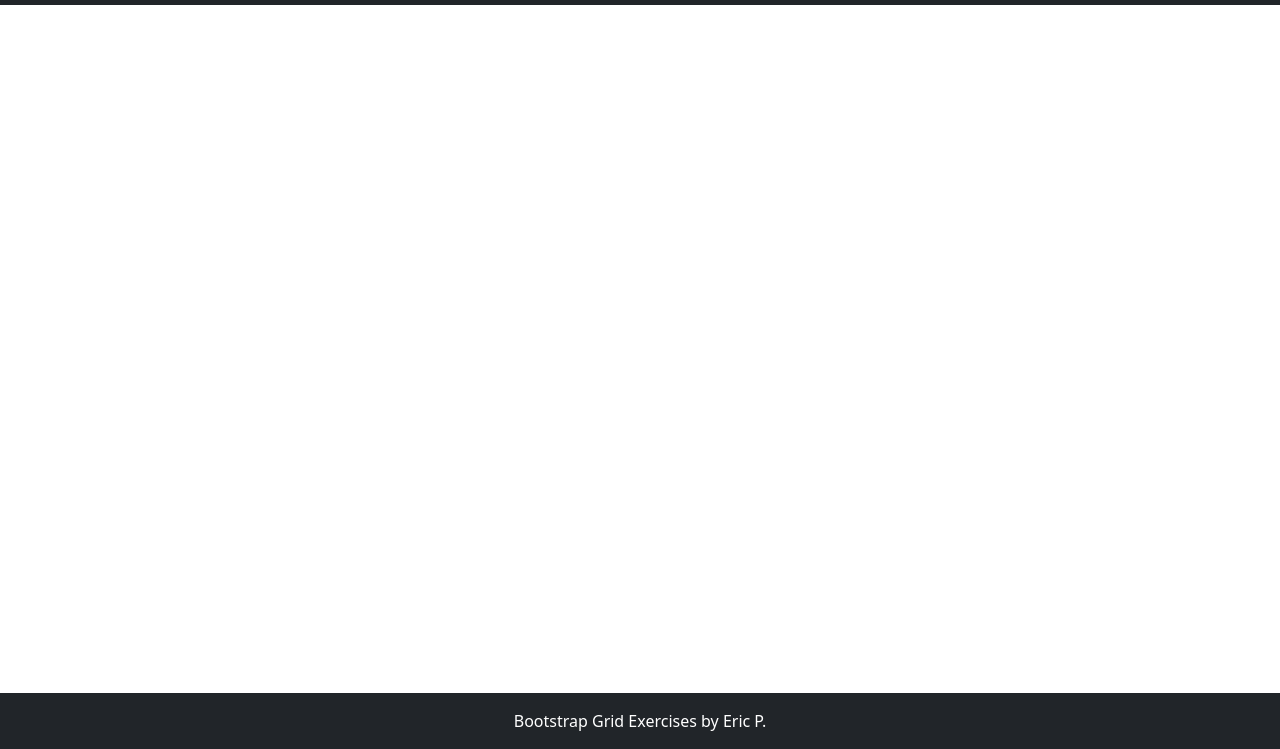
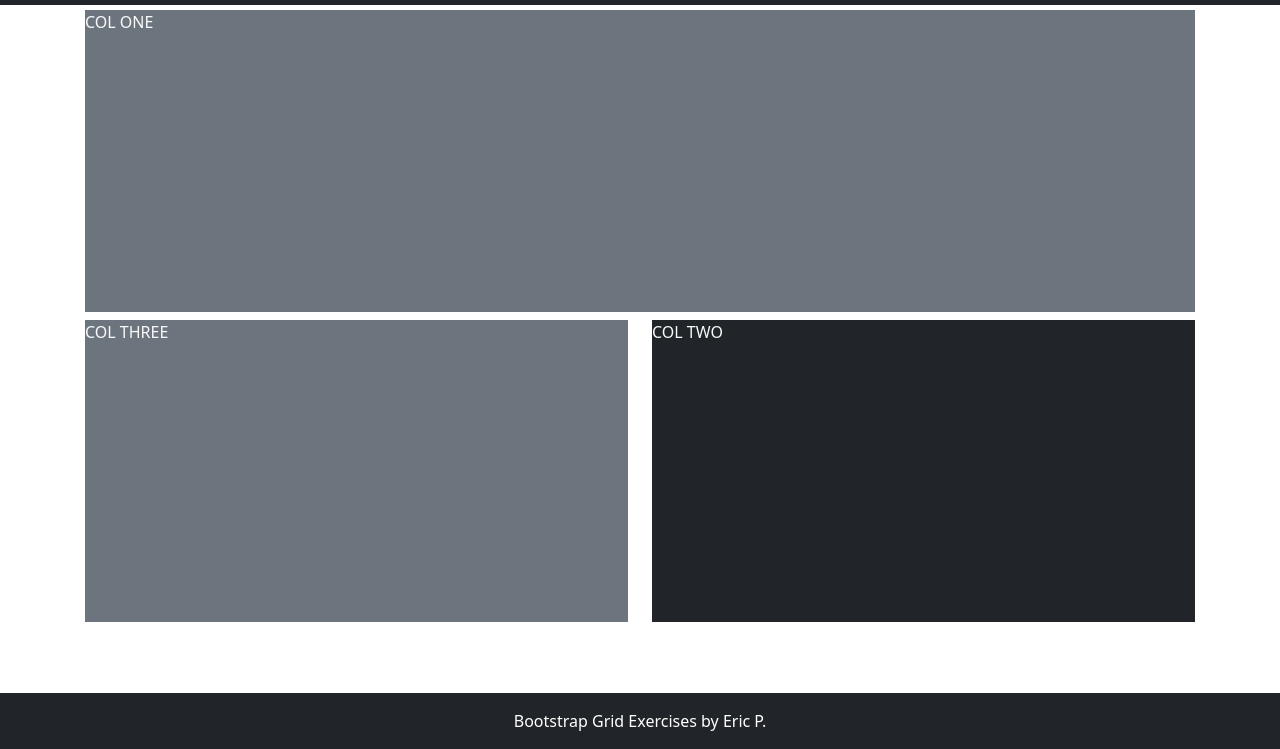
Before and after one commit to ephillips-tx/Bootstrap-And-The-Grids, a plain HTML site: page g6.html in a window 1280 px wide. Shown: the part 51-800 px from the top of the page. Drawn offline with nearby package versions, Linux system fonts and the light colour scheme.

Commit message:
Finished final grids

```diff
--- a/css/site.css
+++ b/css/site.css
@@ -1,6 +1,10 @@
 main>.container {
     padding: 60px 15px 0;
     margin-bottom: 5rem;
+}
+
+main>.container-fluid {
+    padding-top:60px;
 }
 
 body>main {
--- a/g6.html
+++ b/g6.html
@@ -62,16 +62,22 @@
 </nav>
 
     <main class="flex-shrink-0">
-       <div class="container h-100 minHeight gy-1">
-           <div class="row">
-               <div class="col">
-                   <div class="bg-secondary text-light h-100" ></div>
+       <div class="container h-100 minHeight">
+           <div class="row h-100 gy-2 row-cols-1 row-cols-md-2">
+               <div class="col col-md-12">
+                   <div class="bg-secondary text-light h-100" >
+                       COL ONE
+                   </div>
                </div>
-               <div class="col">
-                    <div class="bg-dark text-light h-100"></div>
+               <div class="col col-md-6 order-last">
+                    <div class="bg-dark text-light h-100">
+                        COL TWO
+                    </div>
                </div>
-               <div class="col">
-                    <div class="bg-secondary text-light h-100"></div>
+               <div class="col col-md-6">
+                    <div class="bg-secondary text-light h-100">
+                        COL THREE
+                    </div>
                </div>
            </div>
        </div>
```
Also changed, not shown: g7.html (+19 -3 lines), g8.html (+24 -3 lines), g9.html (+29 -3 lines).
